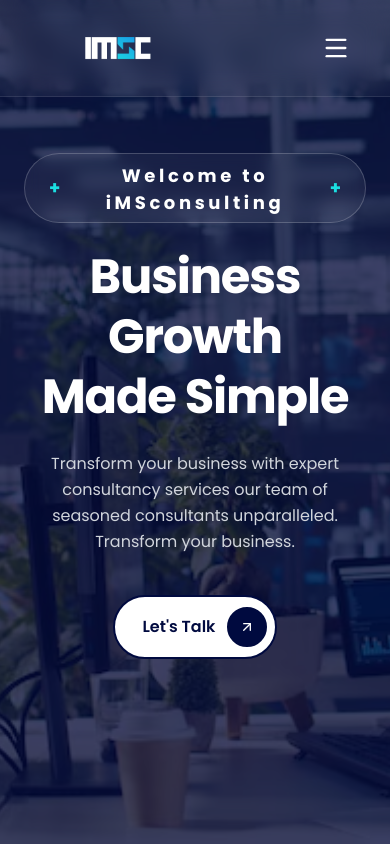
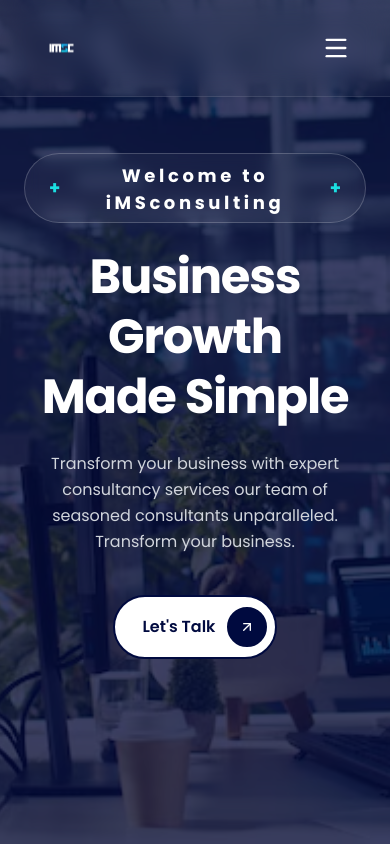
Before and after one commit to Nuxhat/imsv2, a Next.js app: page / in a window 390 px wide. Shown: the top 844 px of the page. Built offline with nearby package versions, Linux system fonts and the light colour scheme.

Commit message:
fixed logo mobile overlay blocking menu clicks

```diff
--- a/app/src/components/Header.tsx
+++ b/app/src/components/Header.tsx
@@ -24,7 +24,6 @@ const Header = () => {
     return () => window.removeEventListener('scroll', handleScroll);
   }, []);
 
-  // Multi-target scroll handler to cover all mobile browser engines
   const handleHomeScroll = () => {
     const scrollOptions: ScrollToOptions = { top: 0, behavior: 'smooth' };
     window.scrollTo(scrollOptions);
@@ -51,7 +50,8 @@ const Header = () => {
           <img
             src="/logo.png"
             alt="Company Logo"
-            className="absolute left-0 top-1/2 -translate-y-1/2 -ml-4 h-[180px] w-auto object-contain scale-125 origin-left transition-transform duration-500 hover:scale-[1.3]"
+            /* 👇 FIXED: Logo is now h-14 on mobile so it doesn't overlap text, and scales up only on desktop (lg:) */
+            className="absolute left-0 top-1/2 -translate-y-1/2 -ml-2 h-14 lg:h-[180px] w-auto object-contain lg:scale-125 origin-left transition-transform duration-500 lg:hover:scale-[1.3]"
           />
         </div>
 
@@ -116,17 +116,14 @@ const Header = () => {
                 key={item}
                 href={url}
                 onClick={(e) => {
-                  // If we are on the homepage and clicking Home, intercept it safely
                   if (item === "Home" && pathname === "/") {
                     e.preventDefault();
-                    handleHomeScroll(); // 1. Run scroll instantly while button is mounted
+                    handleHomeScroll();
 
-                    // 2. Wait 150ms for scroll to initiate before removing element from DOM
                     setTimeout(() => {
                       setIsMenuOpen(false);
                     }, 150);
                   } else {
-                    // For all other links, close menu immediately and navigate
                     setIsMenuOpen(false);
                   }
                 }}
```
